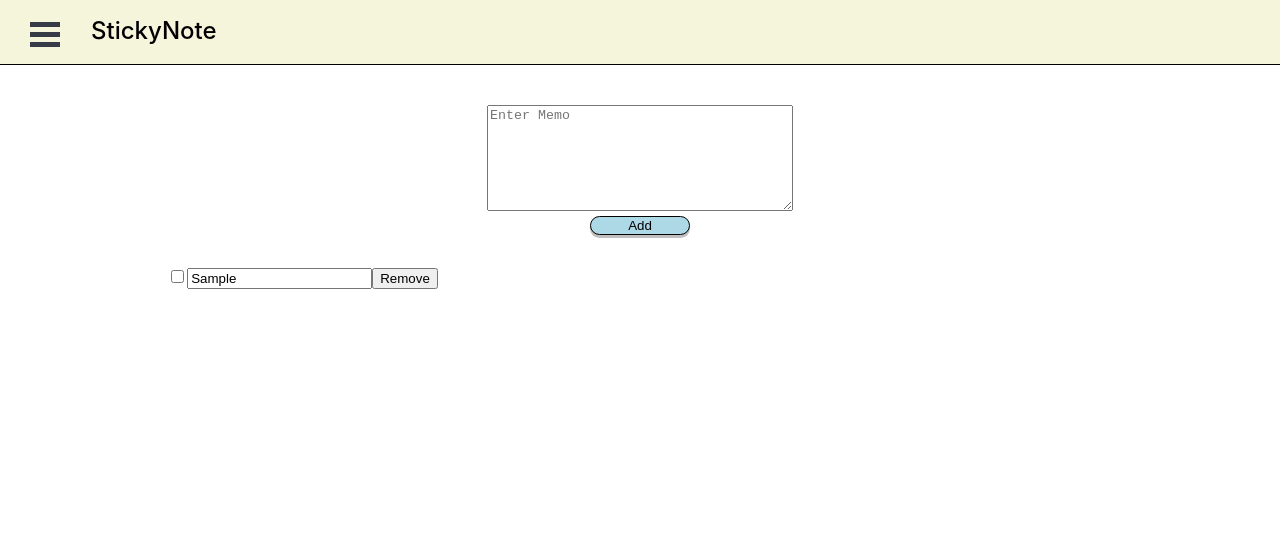
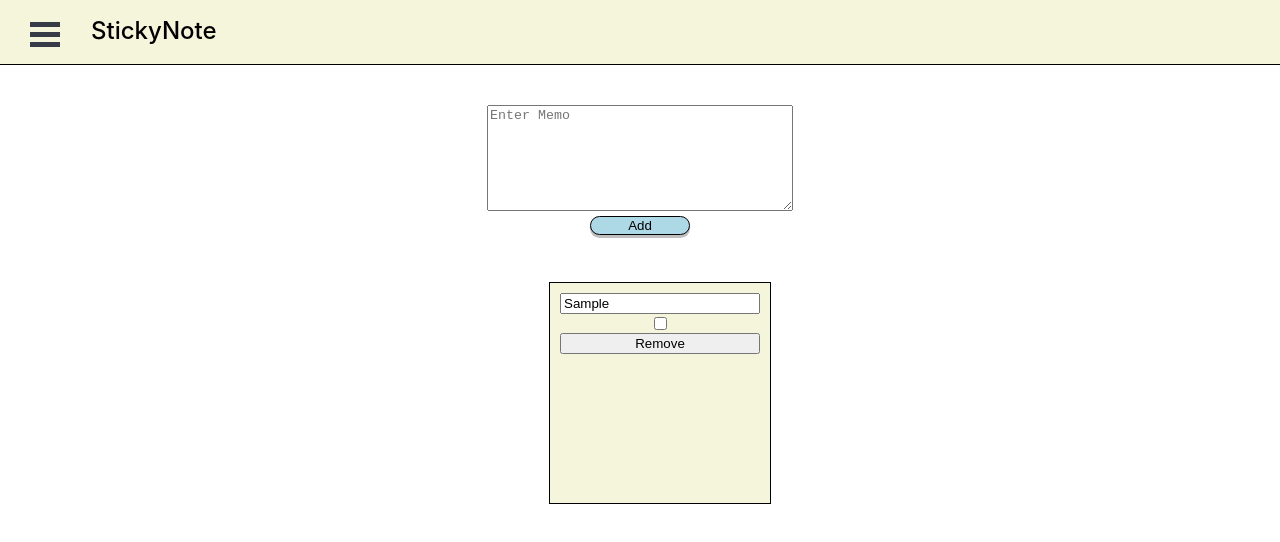
Before and after one commit to yterasaka/sticky-note, a React (Create React App) app: page / in a window 1280 px wide. Both pictures are taken after typing "Sample" into the empty fields and a click on the input "Add". Shown: the top 542 px of the page. Built offline with nearby package versions, Linux system fonts and the light colour scheme.

Commit message:
Update style MemoArea

```diff
--- a/src/components/Editor.jsx
+++ b/src/components/Editor.jsx
@@ -37,14 +37,22 @@ const Container = styled.div`
 `;
 
 const MemoArea = styled.ul`
-  display: grid;
-  grid-template-columns: repeat(auto-fit, minmax(200px, 1fr));
-  grid-gap: 20px;
+  display: flex;
+  flex-wrap: wrap;
+  justify-content: center;
   width: 80%;
 `;
 
 const MemoItem = styled.li`
   list-style: none;
+  border: 1px solid;
+  width: 200px;
+  height: 200px;
+  padding: 10px;
+  margin: 15px;
+  background-color: beige;
+  display: flex;
+  flex-direction: column;
 `;
 
 export const Editor = () => {
@@ -73,16 +81,16 @@ export const Editor = () => {
           return (
             <MemoItem key={memo.id}>
               <input
+                type="text"
+                disabled={memo.checked || memo.removed}
+                value={memo.value}
+                onChange={(e) => handleOnMemo(memo, "value", e.target.value)}
+              />
+              <input
                 type="checkbox"
                 disabled={memo.removed}
                 checked={memo.checked}
                 onChange={() => handleOnMemo(memo, "checked", !memo.checked)}
-              />
-              <input
-                type="text"
-                disabled={memo.checked || memo.removed}
-                value={memo.value}
-                onChange={(e) => handleOnMemo(memo, "value", e.target.value)}
               />
               <button
                 onClick={() => handleOnMemo(memo, "removed", !memo.removed)}
```
